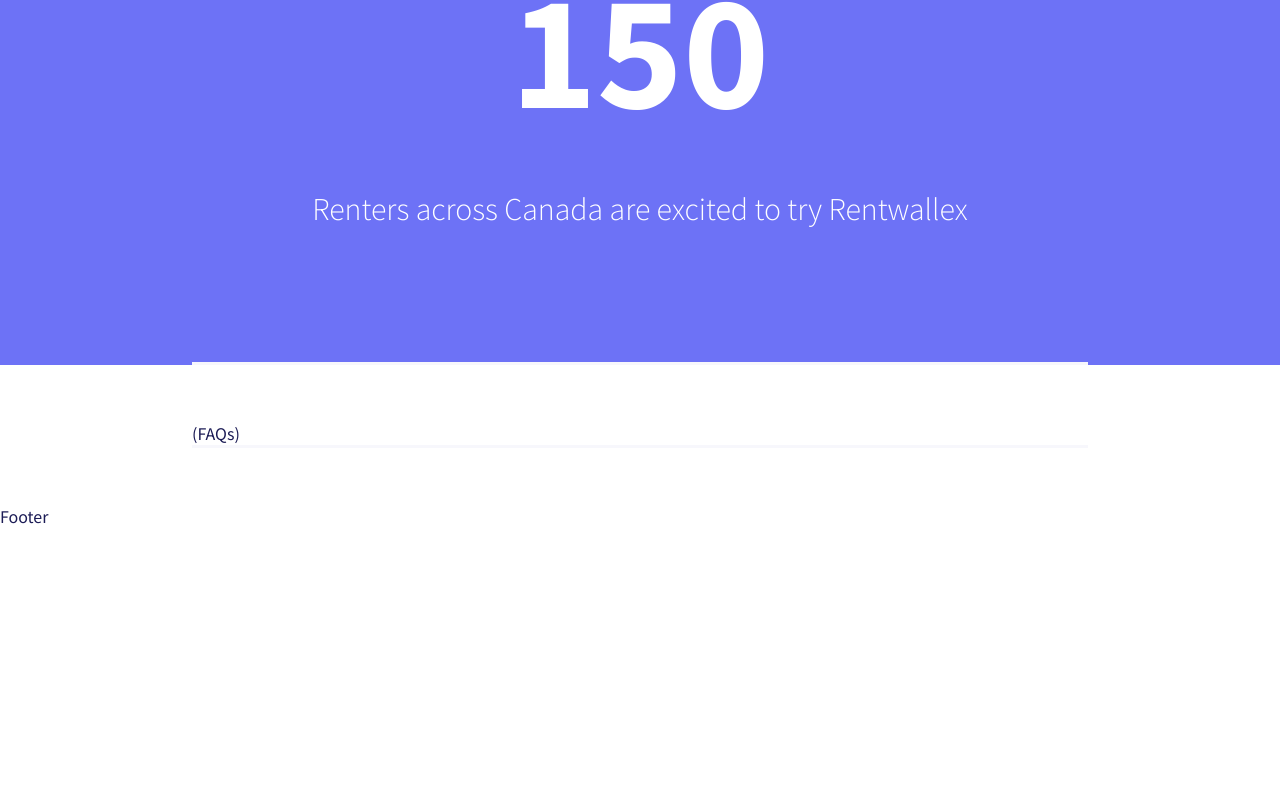
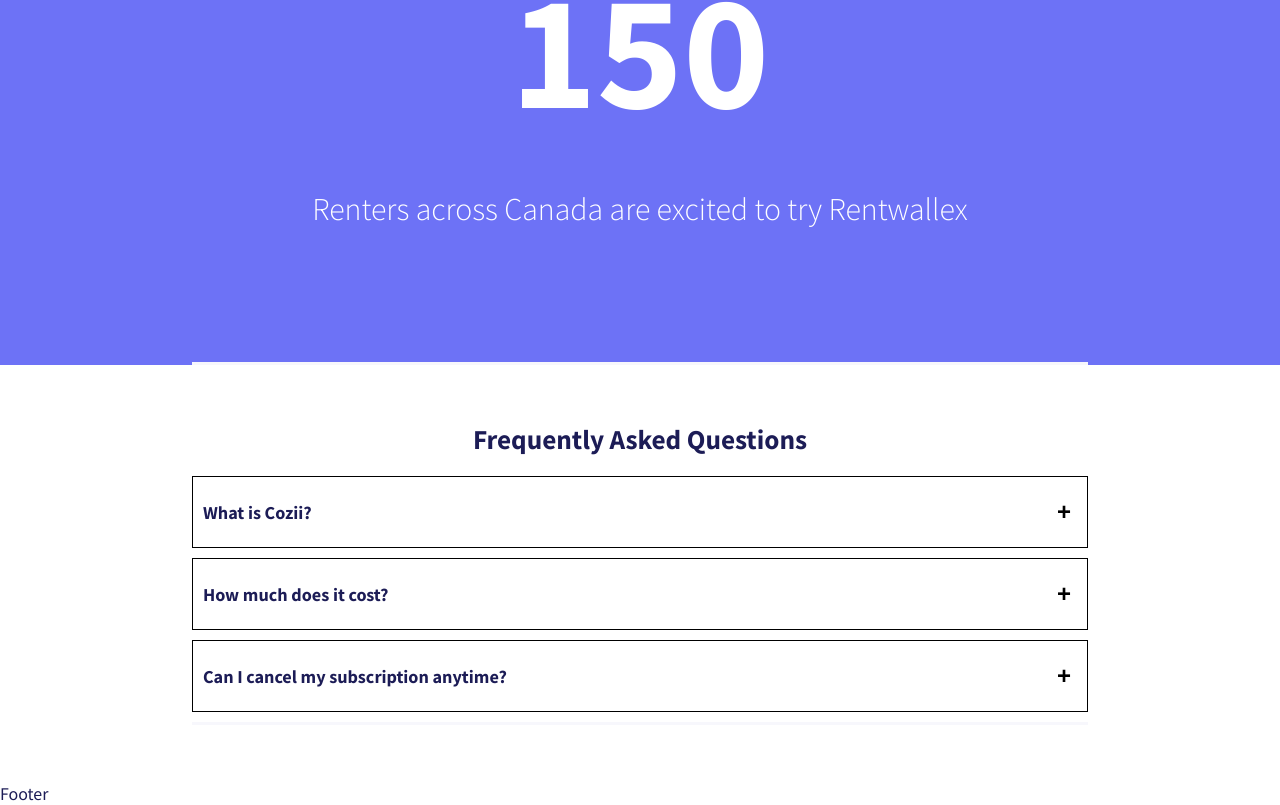
Before and after one commit to charleyoshi/rentwallex, a React (Create React App) app in the folder client/: page / in a window 1280 px wide. Shown: the part 912-1717 px from the top of the page. Before the commit the page ends 1440 px from the top, so only its background shows below. Built offline with nearby package versions, Linux system fonts and the light colour scheme.

Commit message:
Faq Done

```diff
--- a/client/src/App.js
+++ b/client/src/App.js
@@ -7,10 +7,10 @@ import { BrowserRouter, Routes, Route, Navigate } from 'react-router-dom'
 function App() {
   return (
     <div className="App">
-     <BrowserRouter>
+      <BrowserRouter>
         <div className="pages">
           <Routes>
-            <Route path="/" element={<Home/>} />
+            <Route path="/" element={<Home />} />
             <Route path="404" element={<NotFound />} />
             <Route path="*" element={<Navigate replace to="/404" />} />
           </Routes>
--- a/client/src/index.css
+++ b/client/src/index.css
@@ -182,13 +182,13 @@ body.modal-open {
   }
 }
 
-.home section.three{
+.home section.three {
   /* border: solid; */
   padding: 96px 0;
   text-align: center;
   color: var(--white);
 
-  h1{
+  h1 {
     margin: 28px 0;
     font-size: 900%;
   }
@@ -200,7 +200,47 @@ body.modal-open {
 
 }
 
+/* FAQ Section by Shahil*/
+.home section.four {
+  h2 {
+    text-align: center;
+  }
 
+  .Question {
+    border: 1px solid black;
+    height: 50px;
+    padding: 10px;
+    display: flex;
+    justify-content: space-between;
+    align-items: center;
+    margin-bottom: 10px;
+  }
+
+  h3 {
+    font-size: 100%;
+    font-weight: 700;
+    margin: 0;
+  }
+
+  .Question button {
+    background: none;
+    border: none;
+    font-size: x-large;
+    font-weight: 700;
+    margin-left: 10px;
+  }
+
+  p {
+    position: relative;
+    bottom: 18px;
+    border-right: 1px solid black;
+    border-left: 1px solid black;
+    border-bottom: 1px solid black;
+    padding: 10px;
+    padding-left: +15px;
+    font-size: medium;
+  }
+}
 
 /* width adjustment */
 
--- a/client/src/pages/Home.js
+++ b/client/src/pages/Home.js
@@ -1,9 +1,32 @@
-import React from 'react'
+import React, { useState } from 'react'
 import Navbar from '../components/Navbar'
 import Button from '../components/Button'
 import dummy_calendar from '../assets/dummy_calendar.png'
 
+//Can Input Any Question and Answer Here: (Can Be Moved to Database)
+const FAQs = [
+  {
+    question: "What is Cozii?",
+    answer: "Lorem ipsum dolor sit amet, consectetur adipiscing elit, sed do eiusmod tempor incididunt ut labore et dolore magna."
+  },
+  {
+    question: "How much does it cost?",
+    answer: "Lorem ipsum dolor sit amet, consectetur adipiscing elit, sed do eiusmod tempor incididunt ut labore et dolore magna."
+  },
+  {
+    question: "Can I cancel my subscription anytime?",
+    answer: "Lorem ipsum dolor sit amet, consectetur adipiscing elit, sed do eiusmod tempor incididunt ut labore et dolore magna."
+  },
+  // Add more FAQs as needed
+];
+
 export default function Home() {
+
+  const [activeIndex, setActiveIndex] = useState(null);
+  const toggleAnswer = (index) => {
+    setActiveIndex(activeIndex === index ? null : index);
+  };
+
   return (
     <div className='home'>
       <Navbar forPage="home" />
@@ -41,9 +64,19 @@ export default function Home() {
           <h4>Renters across Canada are excited to try Rentwallex</h4>
         </section>
       </div>
+
       <section className='four'>
-        (FAQs)
+        <h2>Frequently Asked Questions</h2>
+        {FAQs.map((FAQ, index) => (
+          <div key={index} className="faq-item" onClick={() => toggleAnswer(index)}>
+            <div className='Question'>
+              <h3>{FAQ.question}</h3><button >{activeIndex === index ? '-' : '+'}</button>
+            </div>
+            {activeIndex === index && <p>{FAQ.answer}</p>}
+          </div>
+        ))}
       </section>
     </div>
   )
 }
+//▲
```
Also changed, not shown: client/package.json (line endings or trailing spaces).
